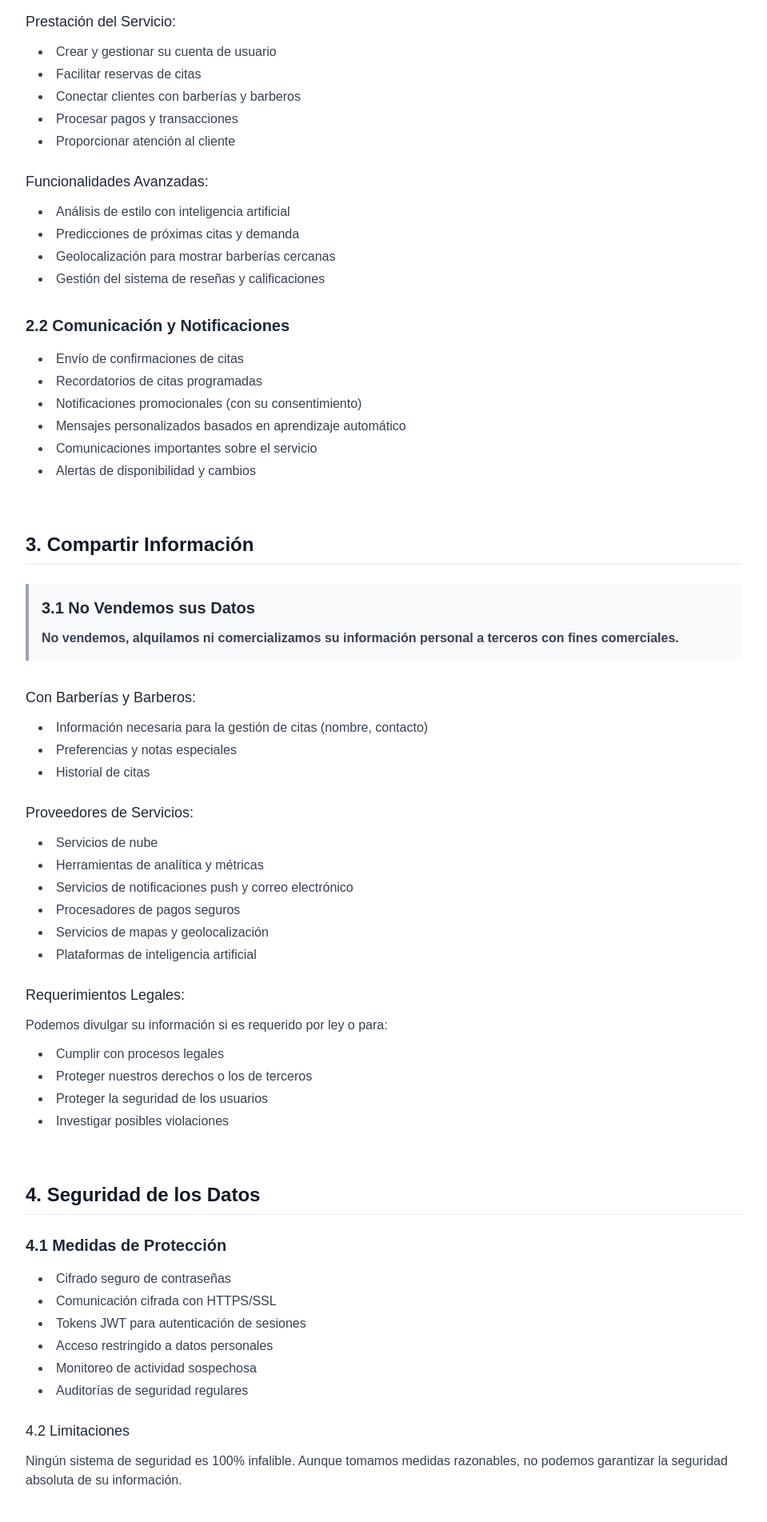
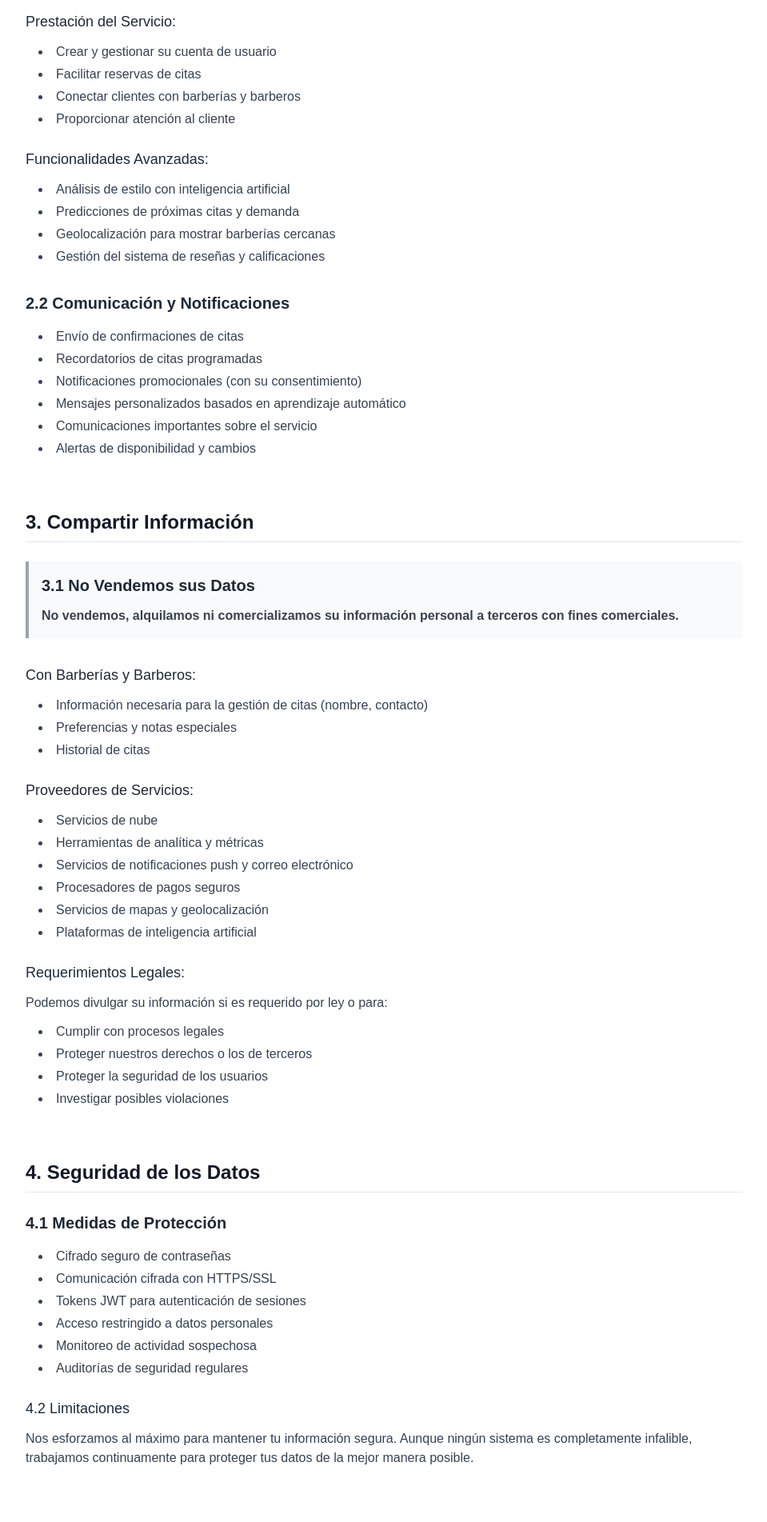
Before and after one commit to ItsEugenio/barberTrack-landing, a Next.js app: page /privacidad in a window 1280 px wide. Shown: the part 2300-4203 px from the top of the page at 80% size, without its empty margins (160-1119 px from the left). Built offline with nearby package versions, Linux system fonts and the light colour scheme.

Commit message:
fix: privacy policies has been updated

```diff
--- a/app/eliminar-cuenta/page.tsx
+++ b/app/eliminar-cuenta/page.tsx
@@ -284,7 +284,7 @@ export default function EliminarCuenta() {
                 {/* Section 5 */}
                 <div id="tiempos">
                   <h2 className="text-2xl font-bold text-gray-900 mb-6 border-b border-gray-200 pb-2">
-                    5. Tiempos de Procesamiento
+                    5. Tiempos de
                   </h2>
 
                   <div className="grid md:grid-cols-2 gap-6">
--- a/app/privacidad/page.tsx
+++ b/app/privacidad/page.tsx
@@ -201,7 +201,6 @@ export default function PoliticaPrivacidad() {
                           <li>Crear y gestionar su cuenta de usuario</li>
                           <li>Facilitar reservas de citas</li>
                           <li>Conectar clientes con barberías y barberos</li>
-                          <li>Procesar pagos y transacciones</li>
                           <li>Proporcionar atención al cliente</li>
                         </ul>
                       </div>
@@ -303,8 +302,7 @@ export default function PoliticaPrivacidad() {
                   <div className="mb-6">
                     <h4 className="text-lg font-medium text-gray-800 mb-3">4.2 Limitaciones</h4>
                     <p className="text-gray-700">
-                      Ningún sistema de seguridad es 100% infalible. Aunque tomamos medidas razonables, no podemos
-                      garantizar la seguridad absoluta de su información.
+                      Nos esforzamos al máximo para mantener tu información segura. Aunque ningún sistema es completamente infalible, trabajamos continuamente para proteger tus datos de la mejor manera posible.
                     </p>
                   </div>
                 </div>
```
